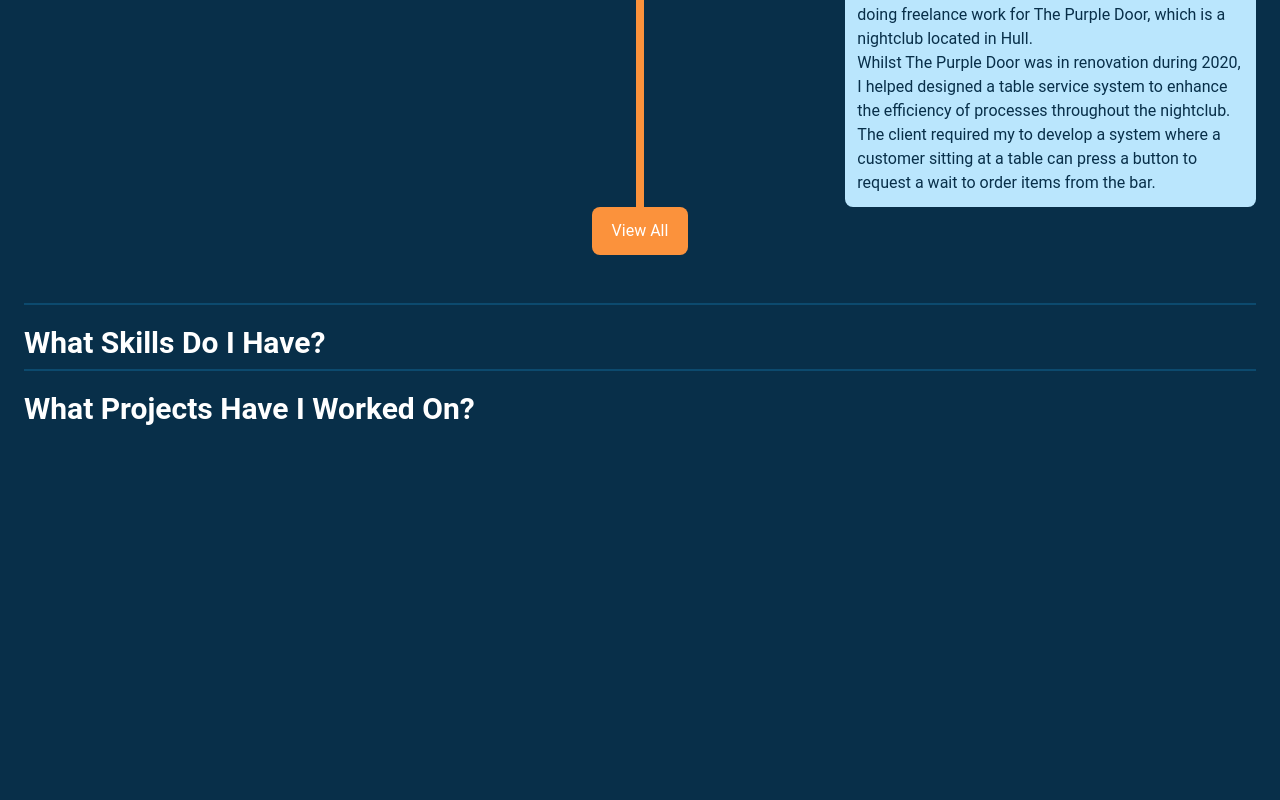
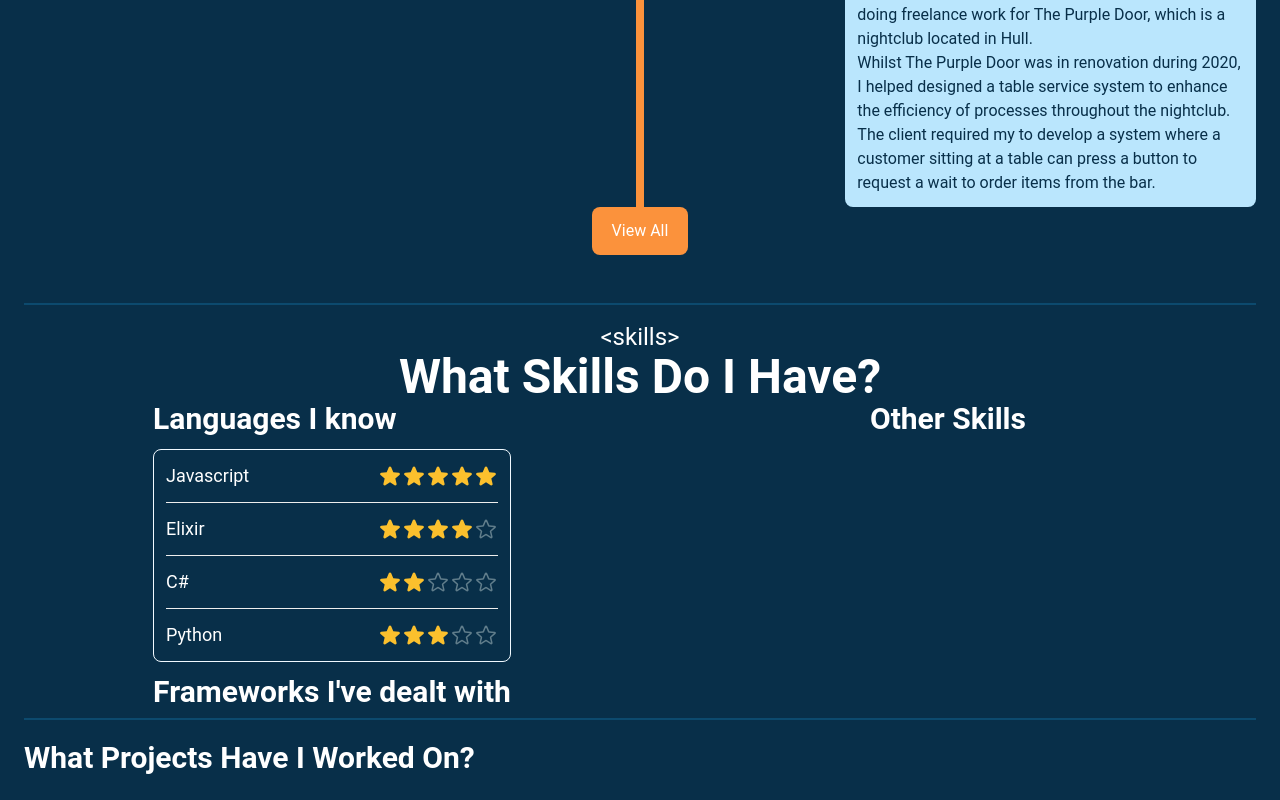
Before and after one commit to Jako731/portfolio, a Next.js app: page / in a window 1280 px wide. Shown: the part 2781-3581 px from the top of the page. Before the commit the page ends 3232 px from the top, so only its background shows below. Built offline with nearby package versions, Linux system fonts and the light colour scheme.

Commit message:
wip: skills with languages i know

```diff
--- a/pages/index.js
+++ b/pages/index.js
@@ -1,9 +1,7 @@
 import NavBar from "@/components/navbar";
-import InfoCard from "@/components/info-card";
-import { Carousel } from "@material-tailwind/react";
+import { Carousel, Rating } from "@material-tailwind/react";
 import CompanyInfoCard from "@/components/company-info-card";
 import Timeline from '@/components/timeline';
-
 
 export const ROLE_TAG = "<developer>";
 export const ABOUT_TAG = "<about>";
@@ -125,14 +123,16 @@ export default function HomePage() {
             </div>
           </section>
 
-
+          {/* EXPERIENCE SECTION */}
           <section id="experience" className="flex flex-col mt-5 items-center pb-10">
             <p className="mt-4 text-2xl"> {EXPERIENCE_TAG} </p>
             <h2 className="text-5xl mb-8">
               Where have I been?
             </h2>
 
+            {/* TIMELINE */}
             <div className="grid grid-cols-1 gap-y-4 lg:gap-y-0 lg:grid-cols-3 justify-items-center">
+              {/* SAUCE */}
               <CompanyInfoCard
                 href="/experience#sauce"
                 className="hover:scale-110 transition-transform"
@@ -152,6 +152,7 @@ export default function HomePage() {
                 className="hidden lg:flex"
               />
 
+              {/* EMPTY DIVS ARE HERE FOR GRID POSITIONING */}
               <div/>
               <div />
 
@@ -161,6 +162,7 @@ export default function HomePage() {
                 className="hidden lg:flex"
               />
 
+              {/* PURPLE DOOR */}
               <CompanyInfoCard
                 href="/experience#purple-door"
                 className="hover:scale-110 transition-transform"
@@ -190,10 +192,53 @@ export default function HomePage() {
             </div>
           </section>
 
-          <section id="skills">
-            <h3 className="mt-5 self-start">
+          {/* SKILLS */}
+          <section id="skills" className="flex flex-col items-center mb-10">
+            <p className="mt-4 text-2xl"> {SKILLS_TAG} </p>
+            <h2 className="text-5xl">
               What Skills Do I Have?
-            </h3>
+            </h2>
+
+            <div className="grid grid-cols-2 w-full justify-items-center">
+              {/* TECHNOLOGIES */}
+              <div>
+                <h3>Languages I know</h3>
+                <ul className="border border-primary-50 p-3 rounded-lg my-3 flex flex-col space-y-3">
+                  <li className="flex justify-between max-w-sm items-center text-lg">
+                    <p>Javascript</p>
+                    <Rating className="cursor-default" unratedColor="primary-400" value={5} readonly />
+                  </li>
+
+                  <hr/>
+
+                  <li className="flex justify-between max-w-sm items-center text-lg">
+                    <p>Elixir</p>
+                    <Rating className="cursor-default" unratedColor="primary-400" value={4} readonly />
+                  </li>
+
+                  <hr />
+
+                  <li className="flex justify-between max-w-sm items-center text-lg">
+                    <p>C#</p>
+                    <Rating className="cursor-default" unratedColor="primary-400" value={2} readonly />
+                  </li>
+
+                  <hr />
+
+                  <li className="flex justify-between max-w-sm items-center text-lg">
+                    <p>Python</p>
+                    <Rating className="cursor-default" unratedColor="primary-400" value={3} readonly />
+                  </li>
+
+                </ul>
+                <h3>Frameworks I've dealt with</h3>
+              </div>
+
+              {/* GENERAL SKILLS */}
+              <div>
+                <h3>Other Skills</h3>
+              </div>
+            </div>
 
           </section>
 
```
